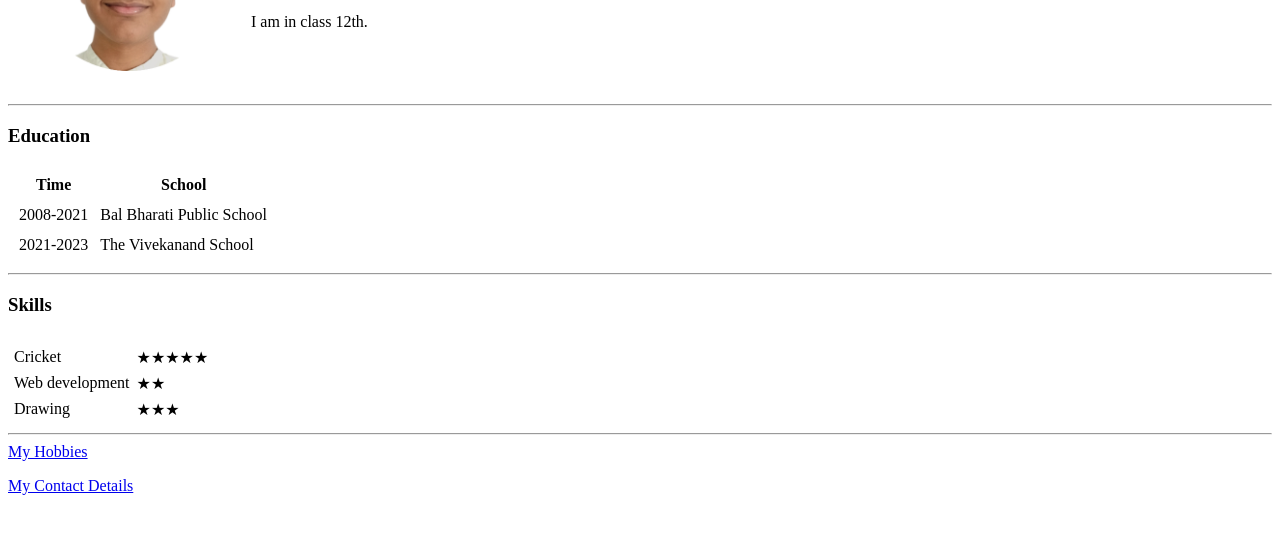
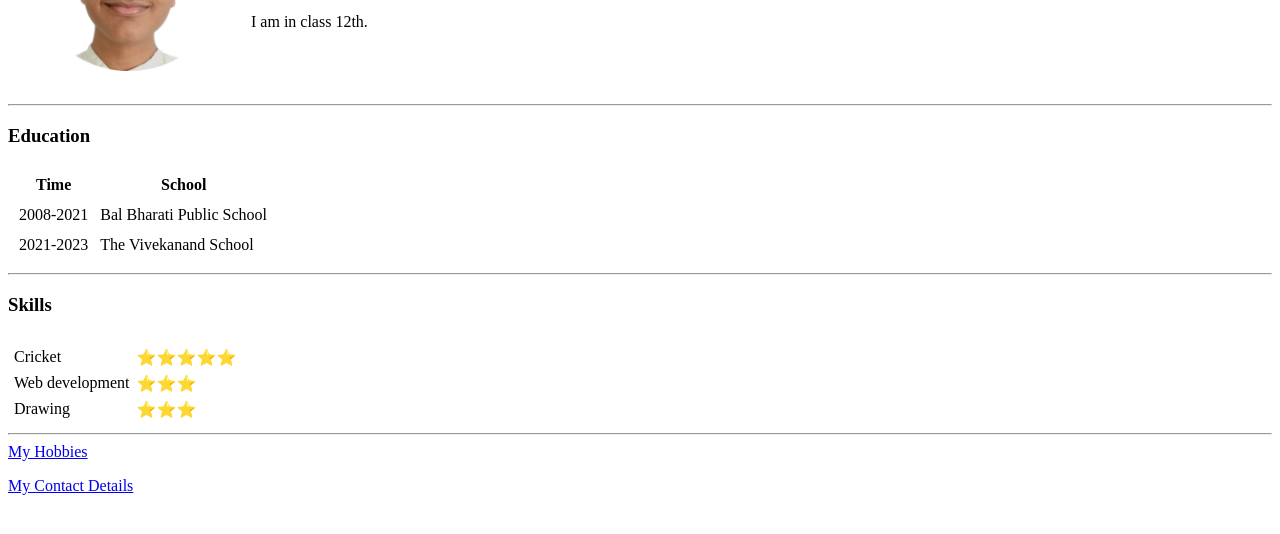
Before and after one commit to ShauryaChandra/cv, a plain HTML site: page index.html in a window 1280 px wide. Shown: the part 158-692 px from the top of the page. Drawn offline with Linux system fonts and the light colour scheme.

Commit message:
Update index.html

```diff
--- a/index.html
+++ b/index.html
@@ -45,15 +45,15 @@
     <td>
       <tr>
         <td>Cricket</td>
-        <td>★★★★★</td>
+        <td>⭐⭐⭐⭐⭐</td>
       </tr>
       <tr>
         <td>Web development</td>
-        <td>★★</td>
+        <td>⭐⭐⭐</td>
       </tr>
       <tr>
         <td>Drawing</td>
-        <td>★★★</td>
+        <td>⭐⭐⭐</td>
       </tr>
     </td>
   </table>
```
